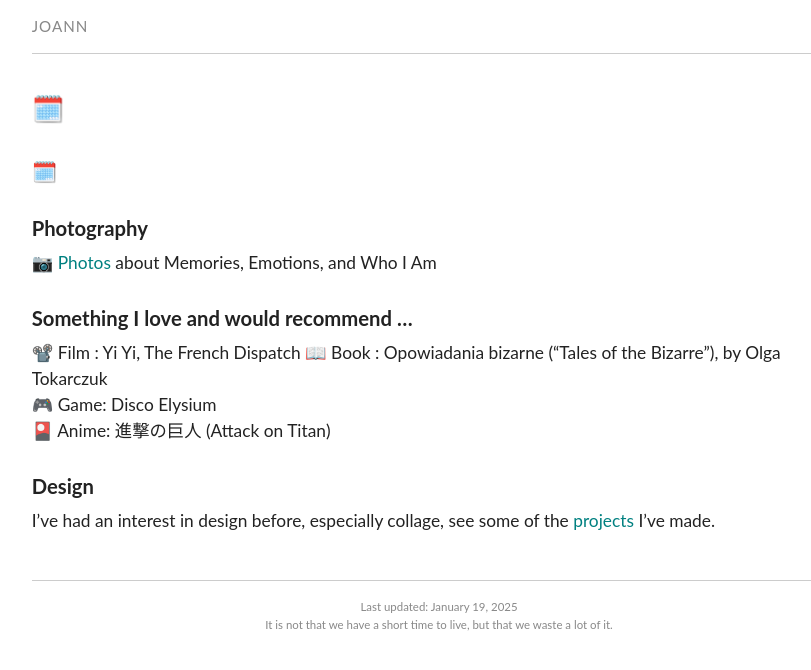
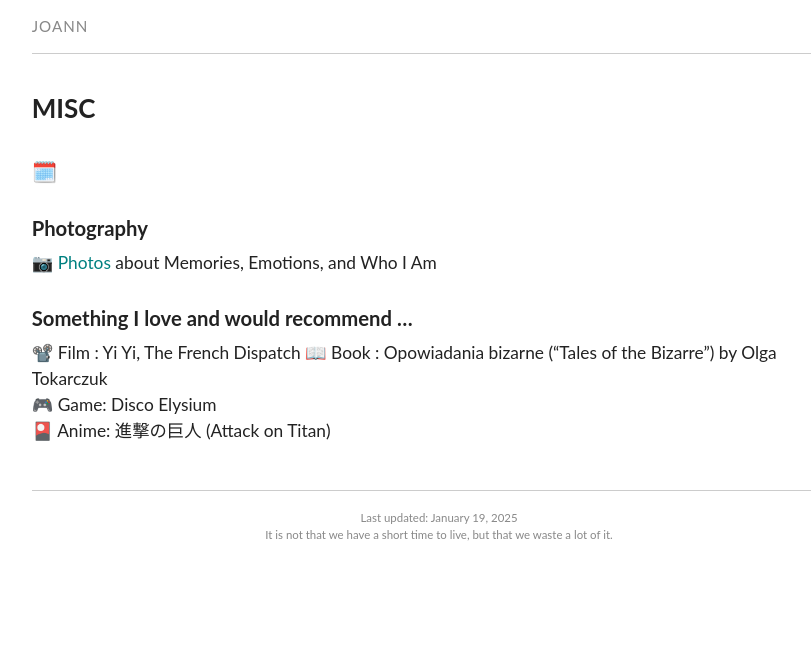
Before and after one commit to ZheyuanWU/ZheyuanWU.github.io, a Jekyll site: the page built from misc.md, in a window 1280 px wide. Shown: the top 670 px of the page, without its empty margins (201-1012 px from the left). Built offline with Jekyll 4.4.1, drawn with Linux system fonts in a browser that asks for light colours; our own code applies the rules of GitHub Pages for plain Markdown files.

Commit message:
update misc

```diff
--- a/misc.md
+++ b/misc.md
@@ -1,8 +1,9 @@
 ---
 layout: page
-title:
+title: MISC
 permalink: /misc/
 ---
+
 ### [🗓️](LifeCalendar/index.html)
 
 ### Photography
@@ -13,7 +14,7 @@
 
 ### Something I love and would recommend ...
 📽️ Film : Yi Yi, The French Dispatch
-📖 Book : Opowiadania bizarne (“Tales of the Bizarre”), by Olga Tokarczuk
+📖 Book : Opowiadania bizarne (“Tales of the Bizarre”) by Olga Tokarczuk
 🎮 Game: Disco Elysium
 🎴 Anime: 進撃の巨人 (Attack on Titan)
 
@@ -22,5 +23,5 @@
 todo:
 I plan to put some of my usual recipes here, as well as some restaurant recommendations (mainly in Saarbrücken) -->
 
-### Design
-I've had an interest in design before, especially collage, see some of the [projects](https://wuzheyuanper.wixsite.com/home) I've made.
+<!-- ### Design -->
+<!-- I've had an interest in design before, especially collage, see some of the [projects](https://wuzheyuanper.wixsite.com/home) I've made. -->
```
Also changed, not shown: 1 other file.
